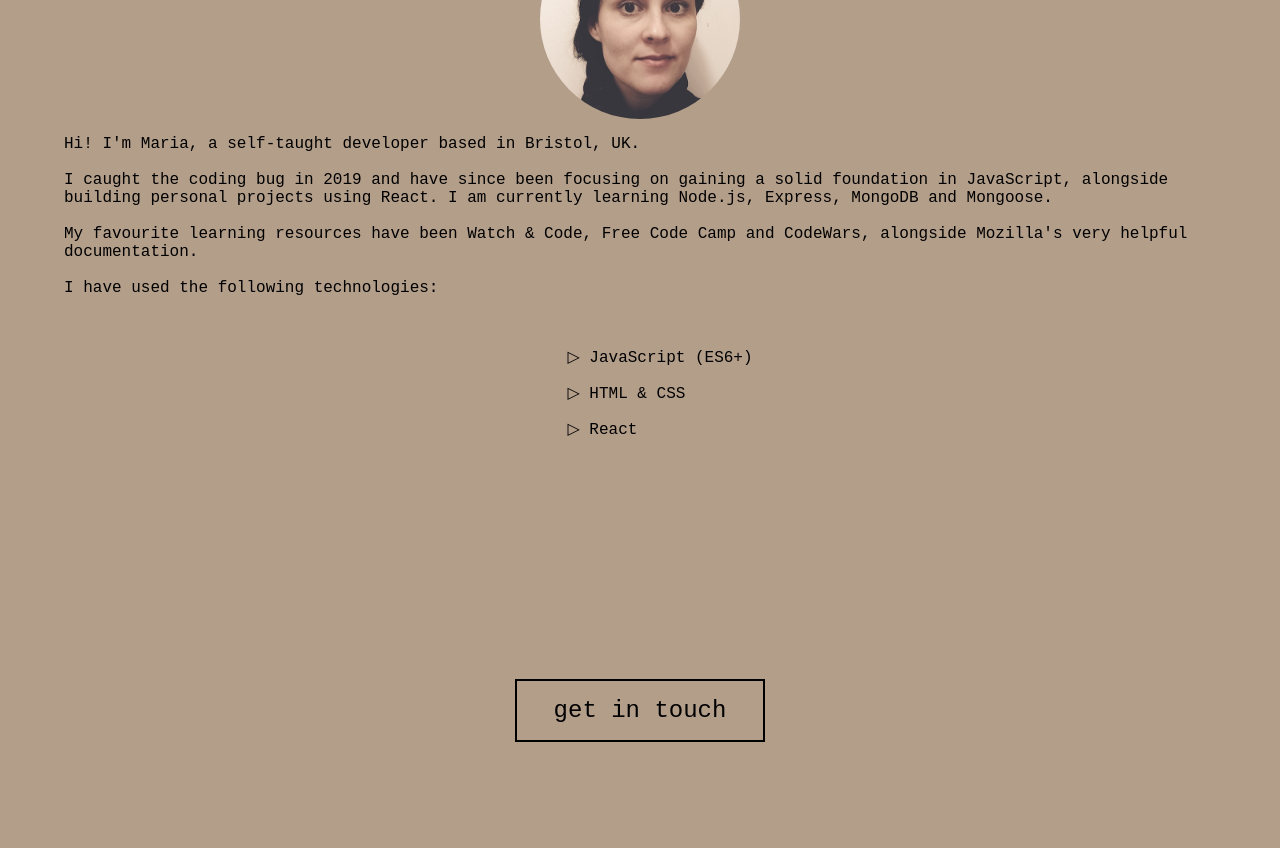
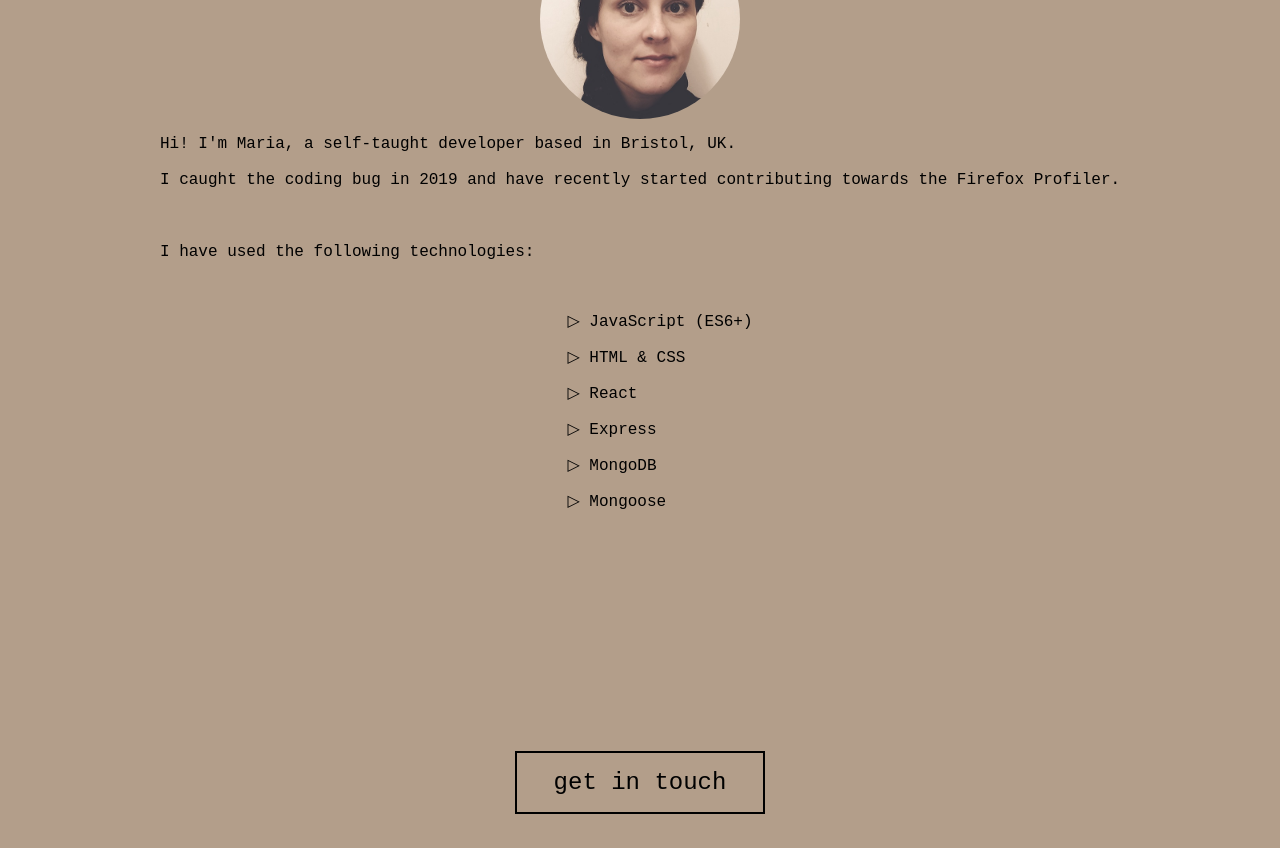
Before and after one commit to mariagus/portfolio, a plain HTML site: page index.html in a window 1280 px wide. Shown: the part 2300-3148 px from the top of the page. Drawn offline with Linux system fonts and the light colour scheme; a web font is replaced by a local one.

Commit message:
Update About

```diff
--- a/index.html
+++ b/index.html
@@ -79,12 +79,15 @@
         <p class="aboutTitle">A Bit About Me</p>
         <img src="images/profilepic.png" alt="profile picture" class="profilePic">
       <p>
-        Hi! I'm Maria, a self-taught developer based in Bristol, UK. <br/></br>I caught the coding bug in 2019 and have since been focusing on gaining a solid foundation in JavaScript, alongside building personal projects using React. I am currently learning Node.js, Express, MongoDB and Mongoose. <br/></br>My favourite learning resources have been Watch & Code, Free Code Camp and CodeWars, alongside Mozilla's very helpful documentation.
+        Hi! I'm Maria, a self-taught developer based in Bristol, UK. <br/></br>I caught the coding bug in 2019 and have recently started contributing towards the Firefox Profiler.<br/></br>
       </br><br/> I have used the following technologies: <br/></br>
         <div class="aboutParagraph">
         <ul>▷ JavaScript (ES6+)</ul>
         <ul>▷ HTML & CSS</ul>
         <ul>▷ React</ul>
+        <ul>▷ Express</ul>
+        <ul>▷ MongoDB</ul>
+        <ul>▷ Mongoose</ul>
         </div>
 
       </p>
```
